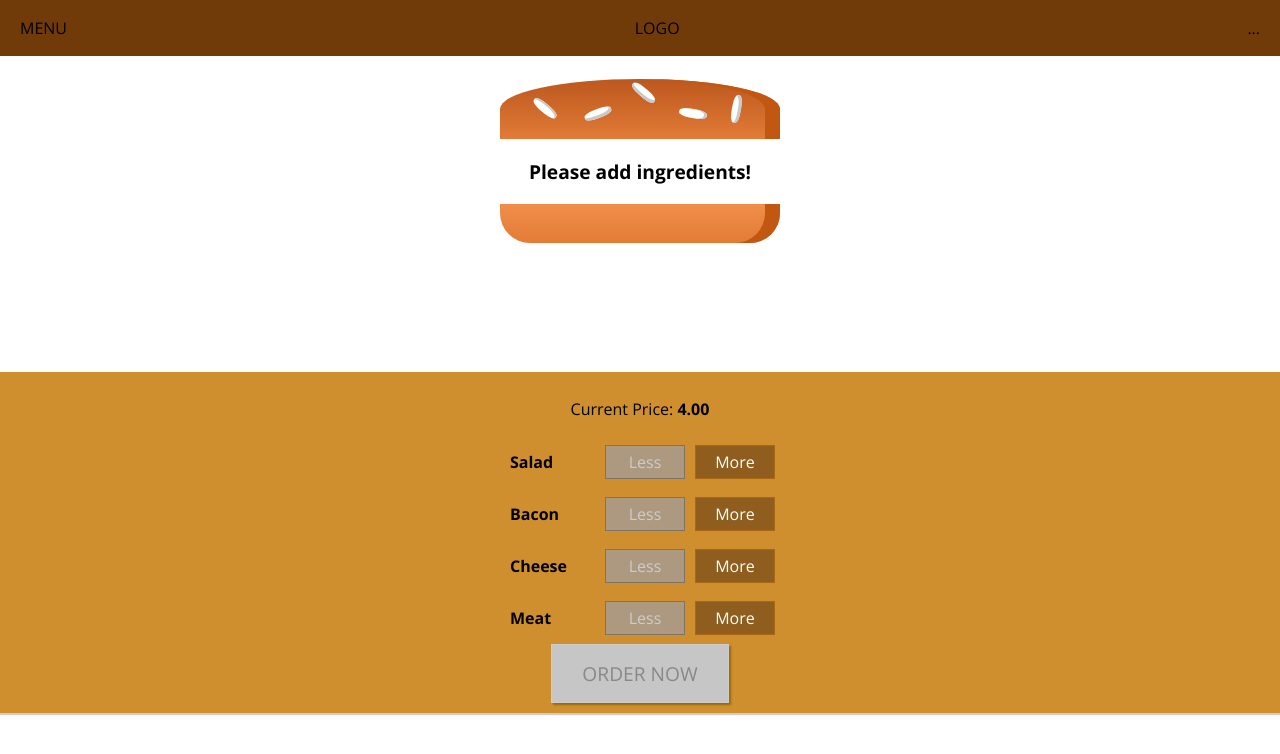
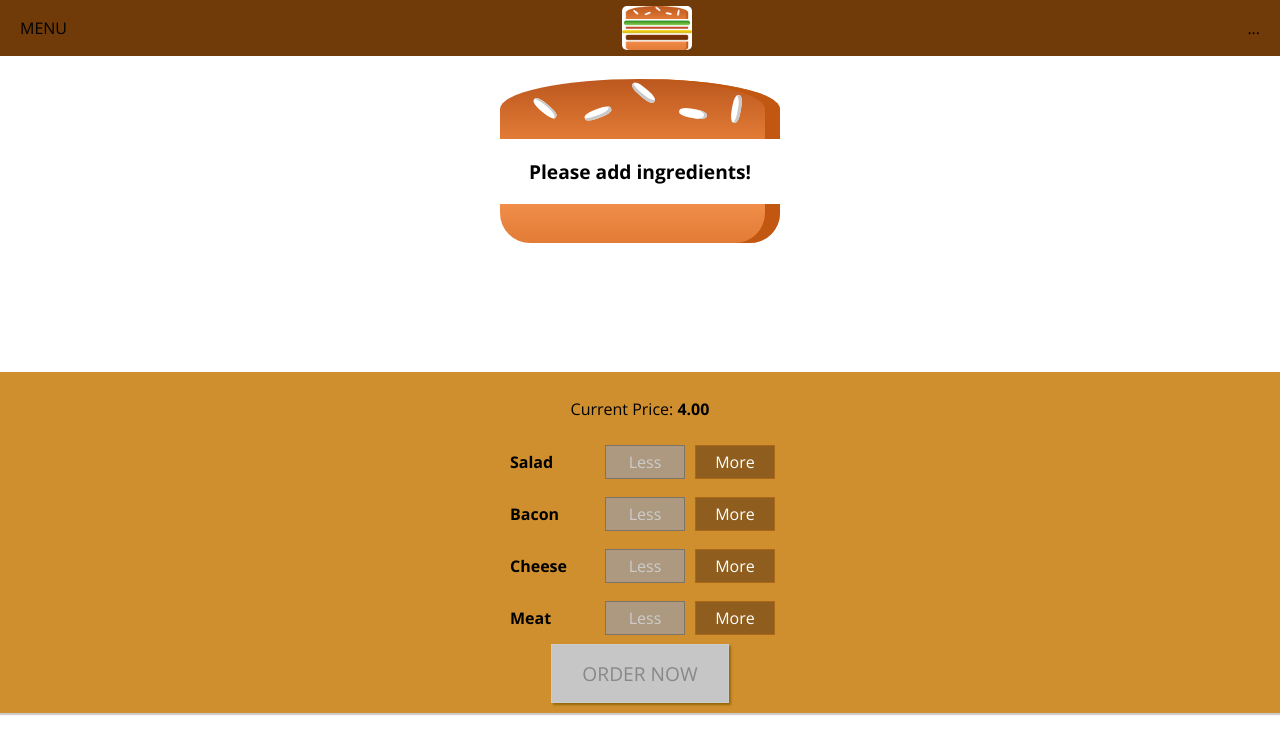
Before and after one commit to Mar-tyr/burger-builder, a React (Create React App) app: page / in a window 1280 px wide. Shown: the top 754 px of the page. Built offline with nearby package versions, Linux system fonts and the light colour scheme.

Commit message:
Add: burger logo

```diff
--- /dev/null
+++ b/src/components/Logo/Logo.js
@@ -0,0 +1,13 @@
+import React from 'react';
+import burgerLogo from '../../assets/burger-logo.png';
+import classes from './Logo.module.css';
+
+const Logo = (props) => {
+  return (
+    <div className={classes.Logo}>
+      <img src={burgerLogo} alt="MyBurger" />
+    </div>
+  );
+};
+
+export default Logo;
--- /dev/null
+++ b/src/components/Logo/Logo.module.css
@@ -0,0 +1,11 @@
+.Logo {
+  background-color: white;
+  padding: 0;
+  height: 80%;
+  box-sizing: border-box;
+  border-radius: 5px;
+}
+
+.Logo img {
+  height: 100%;
+}
--- a/src/components/Navigation/Toolbar/Toolbar.js
+++ b/src/components/Navigation/Toolbar/Toolbar.js
@@ -1,11 +1,12 @@
 import React from 'react';
 import classes from './Toolbar.module.css';
+import Logo from '../../Logo/Logo';
 
 const Toolbar = (props) => {
   return (
     <header className={classes.Toolbar}>
       <div>MENU</div>
-      <div>LOGO</div>
+      <Logo />
       <nav>...</nav>
     </header>
   );
```
Also changed, not shown: src/assets/burger-logo.png (added).
